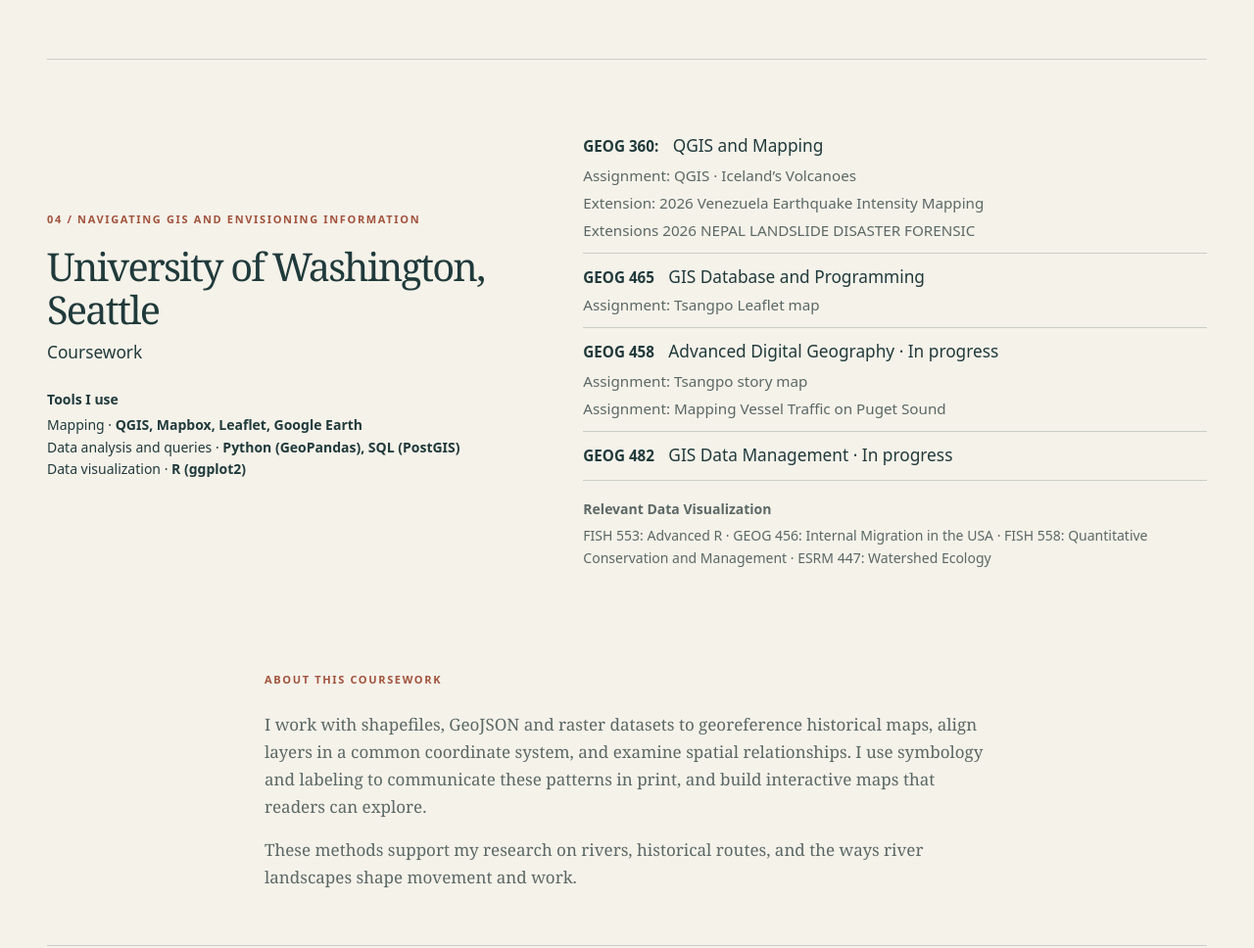
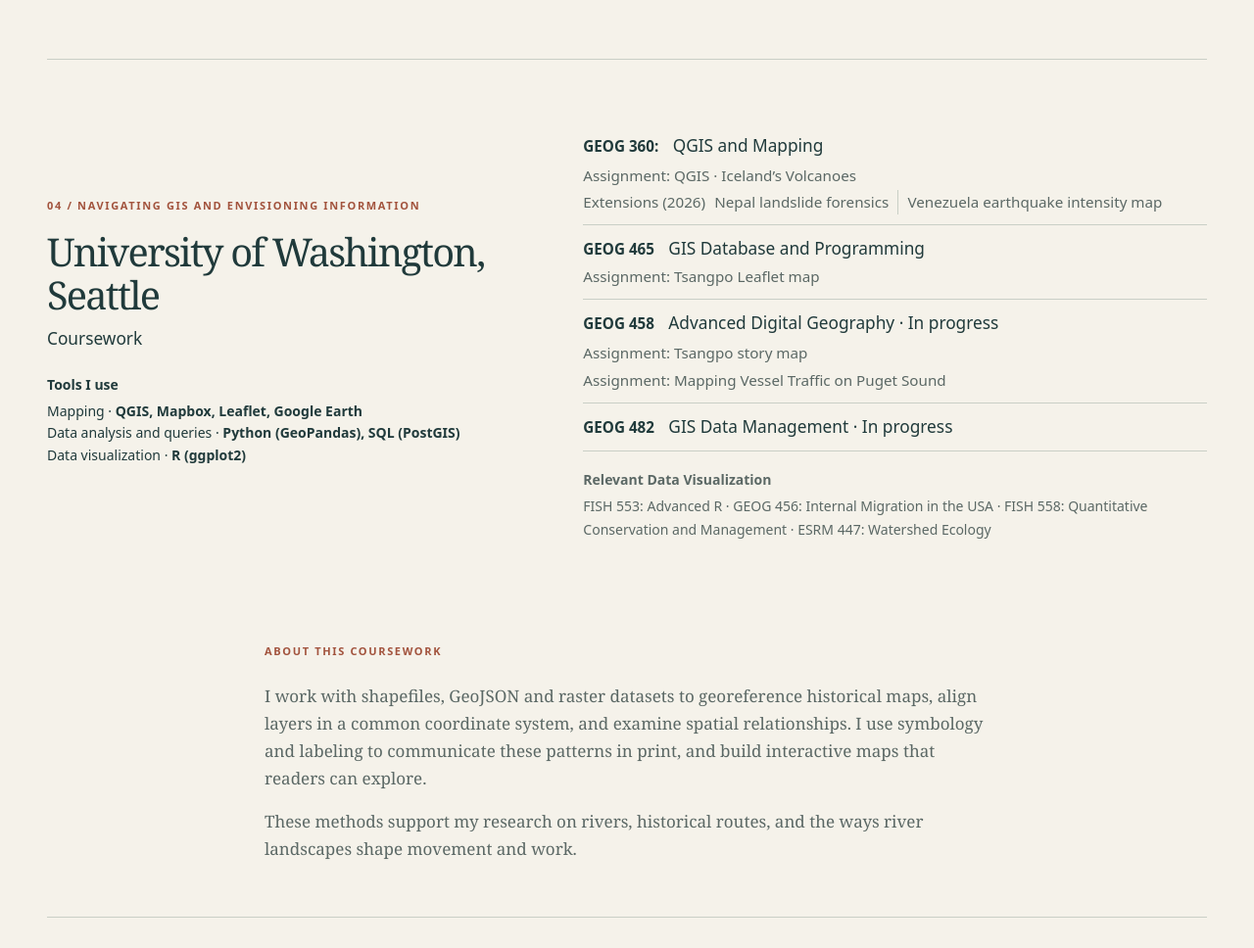
Before and after one commit to yuanbocai-hub/mapping-portfolio, a plain HTML site: page index.html in a window 1280 px wide. Shown: the part 4740-5708 px from the top of the page at 98% size. Drawn offline with Linux system fonts and the light colour scheme.

Commit message:
Pair the GEOG 360 disaster project links, Nepal first

```diff
--- a/index.html
+++ b/index.html
@@ -1,4 +1,4 @@
-<!doctype html><html lang="en"><head><meta charset="utf-8"><meta name="viewport" content="width=device-width, initial-scale=1"><title>Mapping Portfolio · Zhiting Cai</title><meta name="description" content="Mapping Portfolio by Zhiting Cai: cartography, historical GIS, interactive storytelling, and river photography."><link rel="stylesheet" href="portfolio.css"><link rel="stylesheet" href="projects.css"><link rel="stylesheet" href="west-river.css"><script src="portfolio.js" defer></script><link rel="stylesheet" href="landing.css?v=20261120-about-refined"></head><body class="landing"><a class="skip" href="#main">Skip to projects</a><header class="site-header"><a class="wordmark" href="index.html">Zhiting Cai <span>Cartography &amp; historical GIS</span></a><nav class="project-links" aria-label="Portfolio"><a href="index.html">All projects</a><a href="corridors.html">East Himalaya</a><a href="yangtze.html">Yangtze</a><a href="across-the-divide.html">Across the Divide</a><a href="coursework.html">Course work</a></nav></header><main id="main"><section class="wrap portfolio-masthead"><p class="eyebrow">Zhiting Cai · University of Washington, Seattle</p><h1>Mapping <em>Portfolio</em></h1>
+<!doctype html><html lang="en"><head><meta charset="utf-8"><meta name="viewport" content="width=device-width, initial-scale=1"><title>Mapping Portfolio · Zhiting Cai</title><meta name="description" content="Mapping Portfolio by Zhiting Cai: cartography, historical GIS, interactive storytelling, and river photography."><link rel="stylesheet" href="portfolio.css"><link rel="stylesheet" href="projects.css"><link rel="stylesheet" href="west-river.css"><script src="portfolio.js" defer></script><link rel="stylesheet" href="landing.css?v=20261121-disaster-links"></head><body class="landing"><a class="skip" href="#main">Skip to projects</a><header class="site-header"><a class="wordmark" href="index.html">Zhiting Cai <span>Cartography &amp; historical GIS</span></a><nav class="project-links" aria-label="Portfolio"><a href="index.html">All projects</a><a href="corridors.html">East Himalaya</a><a href="yangtze.html">Yangtze</a><a href="across-the-divide.html">Across the Divide</a><a href="coursework.html">Course work</a></nav></header><main id="main"><section class="wrap portfolio-masthead"><p class="eyebrow">Zhiting Cai · University of Washington, Seattle</p><h1>Mapping <em>Portfolio</em></h1>
   <div class="portfolio-intro">
     <p class="portfolio-study">At the University of Washington, I major in Geography (GIS track) and minor in Aquatic and Fishery Sciences. I grew up near the Pearl River estuary, where the river meets the South China Sea, and came to wonder how life at its mouth depended on places far upstream. I now follow <strong>rivers across monsoonal Asia</strong>, tracing how people and goods move between valleys and ports, and how fish move between habitats at different stages of their lives. Along the way, I ask who depends on these connections and what happens when a border closes a crossing, cargo takes a different route, or a dam changes the flow of a river.</p>
     <p>In <em>Corridors before Borders</em>, I read historical maps alongside travel accounts and multilingual place names to trace routes across the <strong>Tsangpo–Brahmaputra highlands</strong> before modern borders took shape. I ask whose knowledge of these routes reached the surveyors and how much of that exchange is visible on the finished maps. In <em>Across the Divide</em>, I use terrain mapping to follow F. M. Bailey’s 1913 crossing of Yongyap La from the Dibang basin into the Tsangpo basin.</p>
@@ -51,7 +51,11 @@
     </header>
     <div class="course-listing">
     <ul aria-label="GIS coursework">
-      <li><div><strong>GEOG 360:</strong> QGIS and Mapping</div><a class="course-assignment" href="coursework.html#iceland">Assignment: QGIS · Iceland’s Volcanoes</a><a class="course-assignment" href="coursework.html#zhuoming">Extension: 2026 Venezuela Earthquake Intensity Mapping</a><a class="course-assignment" href="coursework.html#gyirong">Extensions 2026 NEPAL LANDSLIDE DISASTER FORENSIC</a></li>
+      <li><div><strong>GEOG 360:</strong> QGIS and Mapping</div><a class="course-assignment" href="coursework.html#iceland">Assignment: QGIS · Iceland’s Volcanoes</a><div class="course-assignment disaster-links">
+        <span>Extensions (2026)</span>
+        <a href="coursework.html#gyirong">Nepal landslide forensics</a>
+        <a href="coursework.html#zhuoming">Venezuela earthquake intensity map</a>
+      </div></li>
       <li><a href="coursework.html#tsangpo-map"><strong>GEOG 465</strong> GIS Database and Programming <span class="course-assignment">Assignment: Tsangpo Leaflet map</span></a></li>
       <li><div><strong>GEOG 458</strong> Advanced Digital Geography · In progress</div><a class="course-assignment" href="coursework.html#story-map">Assignment: Tsangpo story map</a><a class="course-assignment" href="https://yuanbocai-hub.github.io/geog458-labs/lab5/zhiting_cai_Lab5.html">Assignment: Mapping Vessel Traffic on Puget Sound</a></li>
       <li><a href="coursework.html"><strong>GEOG 482</strong> GIS Data Management · In progress</a></li>
--- a/landing.css
+++ b/landing.css
@@ -125,3 +125,13 @@
 .landing .portfolio-about>p:not(.eyebrow){font-size:17px;line-height:1.65;color:var(--muted);margin:0;}
 .landing .portfolio-about>p:not(.eyebrow)+p{margin-top:16px;}
 @media(max-width:760px){.landing .portfolio-about>p:not(.eyebrow){font-size:16px;}}
+
+.course-directory .disaster-links {
+  display: flex;
+  align-items: baseline;
+  gap: .6em;
+}
+.course-directory .disaster-links a + a {
+  border-inline-start: 1px solid var(--line);
+  padding-inline-start: .6em;
+}
```
